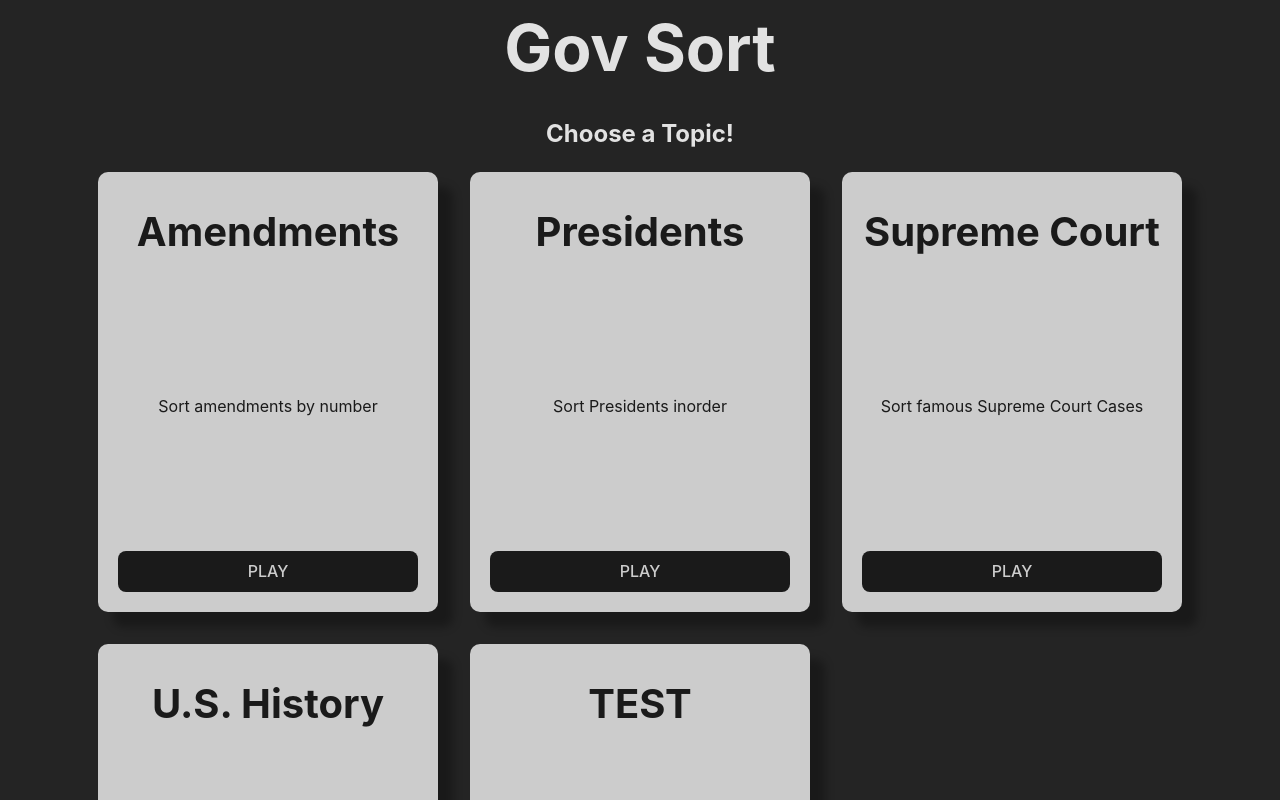
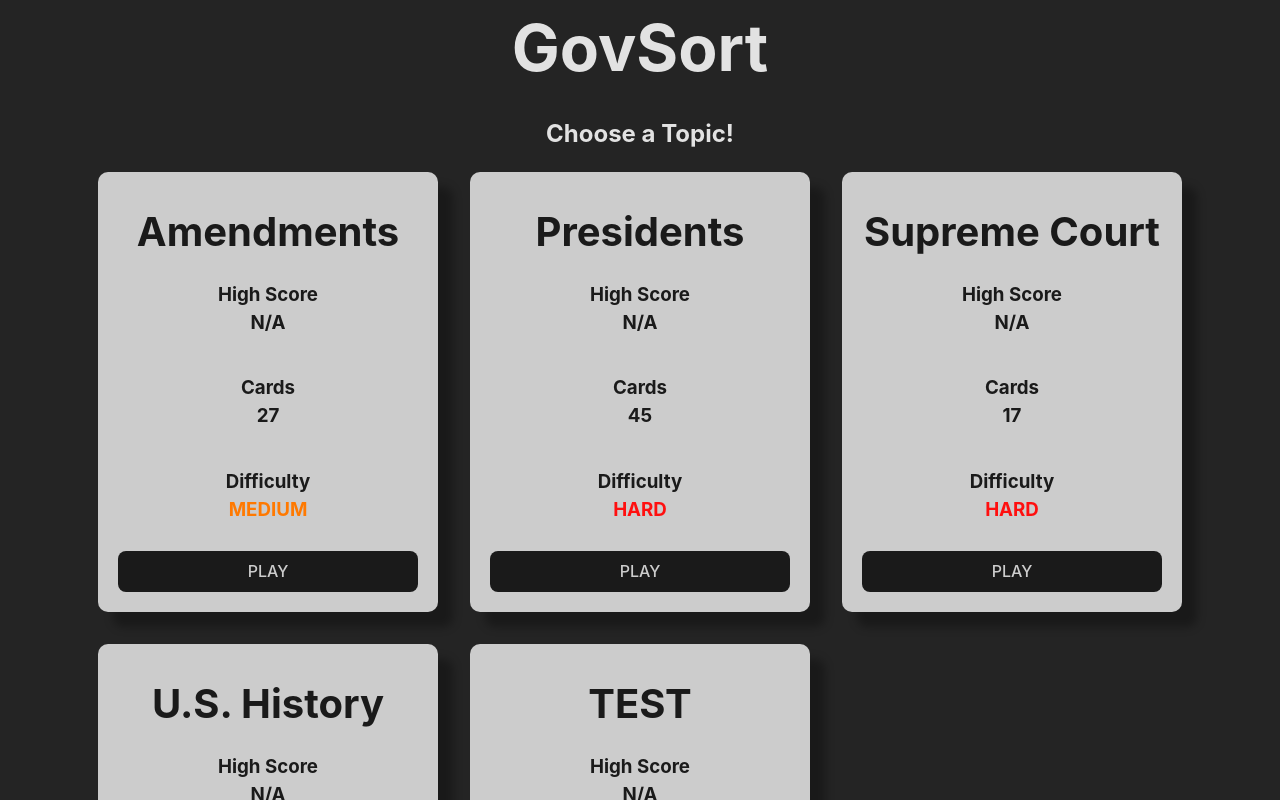
Before and after one commit to MichaeTav/GovSort, a React (Vite) app: page / in a window 1280 px wide. Built offline with nearby package versions, Linux system fonts and the light colour scheme.

Commit message:
added difficulty changed layout of topiccard

```diff
--- a/src/components/TopicCard.jsx
+++ b/src/components/TopicCard.jsx
@@ -1,14 +1,49 @@
-import React from "react";
+import React, { useState } from "react";
 
-const TopicCard = ({ title, description, callback }) => {
+const TopicCard = ({
+  title,
+  description,
+  callback,
+  difficulty,
+  numberOfCards,
+}) => {
+  const [highScore, _] = useState(localStorage.getItem(title));
+
   const selectTopic = (event) => {
     event.preventDefault();
     callback(title);
   };
+
+  const color = () => {
+    switch (difficulty) {
+      case "HARD":
+        return "#ff0f0f";
+      case "MEDIUM":
+        return "#FF7900";
+      case "EASY":
+        return "#00bd00";
+    }
+  };
   return (
     <div className="topic-card">
       <h2>{title}</h2>
-      <p>{description}</p>
+      <div className="description">
+        {/* <h3>Description: {description}</h3> */}
+        <h3>
+          High Score <br />
+          {highScore ? highScore : "N/A"}
+        </h3>
+        <h3>
+          Cards
+          <br />
+          {numberOfCards}
+        </h3>
+        <h3>
+          Difficulty
+          <br />
+          <span style={{ color: color() }}>{difficulty}</span>
+        </h3>
+      </div>
       <button onClick={(e) => selectTopic(e)}>PLAY</button>
     </div>
   );
--- a/src/pages/Home.jsx
+++ b/src/pages/Home.jsx
@@ -5,7 +5,7 @@ import TopicCard from "../components/TopicCard";
 const Home = ({ setSelectedTopic }) => {
   return (
     <div className="container">
-      <h1>Gov Sort</h1>
+      <h1>GovSort</h1>
       <div className="topics">
         <h2>Choose a Topic!</h2>
         <div className="topic-card-container">
@@ -15,6 +15,8 @@ const Home = ({ setSelectedTopic }) => {
               title={topic.title}
               description={topic.description}
               callback={setSelectedTopic}
+              difficulty={topic.difficulty}
+              numberOfCards={topic.numberOfCards}
             />
           ))}
         </div>
```
